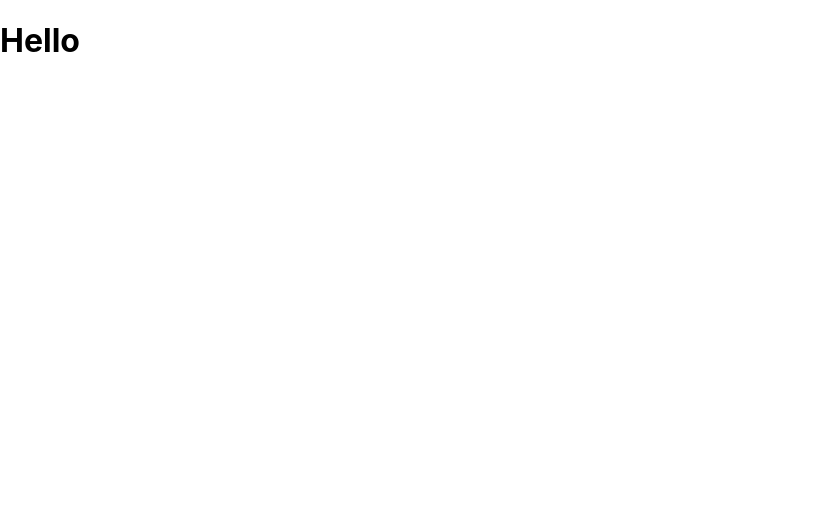
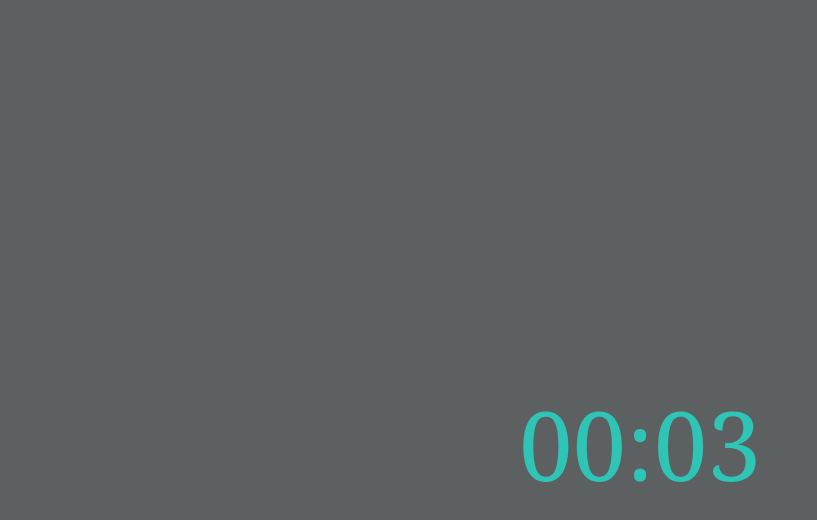
Before and after one commit to SchoolOfCode/national-project-week-repo-2-room-19-project, a React (Create React App) app in the folder pomodoro-2/: page / in a window 1280 px wide. Shown: the top 520 px of the page, without its empty margins (0-817 px from the left). Built offline with nearby package versions, Linux system fonts and the light colour scheme.

Commit message:
pomodoro version1 complete

```diff
--- a/pomodoro-2/src/Components/App.css
+++ b/pomodoro-2/src/Components/App.css
@@ -36,3 +36,31 @@
     transform: rotate(360deg);
   }
 }
+
+body {
+  background-color: #5d6061;
+  color: #2ec4b6;
+  height: 100vh;
+  font-family: Cambria, Cochin, Georgia, Times, "Times New Roman", serif;
+}
+
+#root {
+  height: 100%;
+}
+
+.App {
+  display: flex;
+  height: 100%;
+  justify-content: center;
+  align-items: center;
+}
+
+.pomodoro {
+  font-size: 6em;
+}
+
+.message {
+  font-size: 0.5em;
+  min-height: 1.3em;
+  margin-bottom: 0.5em;
+}
--- a/pomodoro-2/src/Components/App.js
+++ b/pomodoro-2/src/Components/App.js
@@ -1,9 +1,10 @@
 import "./App.css";
+import Pomodoro from "./Pomodoro";
 
 function App() {
   return (
-    <div>
-      <h1>Hello</h1>
+    <div className="App">
+      <Pomodoro />
     </div>
   );
 }
--- /dev/null
+++ b/pomodoro-2/src/Components/Pomodoro.js
@@ -0,0 +1,45 @@
+import React, { useState, useEffect } from "react";
+
+function Pomodoro() {
+  const [minutes, setMinutes] = useState(0);
+  const [seconds, setSeconds] = useState(10);
+  const [displayMessage, setDisplayMessage] = useState(false);
+
+  useEffect(() => {
+    let interval = setInterval(() => {
+      clearInterval(interval);
+
+      if (seconds === 0) {
+        if (minutes !== 0) {
+          setSeconds(59);
+          setMinutes(minutes - 1);
+        } else {
+          let minutes = displayMessage ? 24 : 4;
+          let seconds = 59;
+
+          setSeconds(seconds);
+          setMinutes(minutes);
+          setDisplayMessage(!displayMessage);
+        }
+      } else {
+        setSeconds(seconds - 1);
+      }
+    }, 1000);
+  }, [seconds]);
+
+  const timerMinutes = minutes < 10 ? `0${minutes}` : minutes;
+  const timerSeconds = seconds < 10 ? `0${seconds}` : seconds;
+
+  return (
+    <div className="pomodoro">
+      <div className="message">
+        {displayMessage && <div>Go take a break! New study session in:</div>}
+      </div>
+      <div className="timer">
+        {timerMinutes}:{timerSeconds}
+      </div>
+    </div>
+  );
+}
+
+export default Pomodoro;
```
